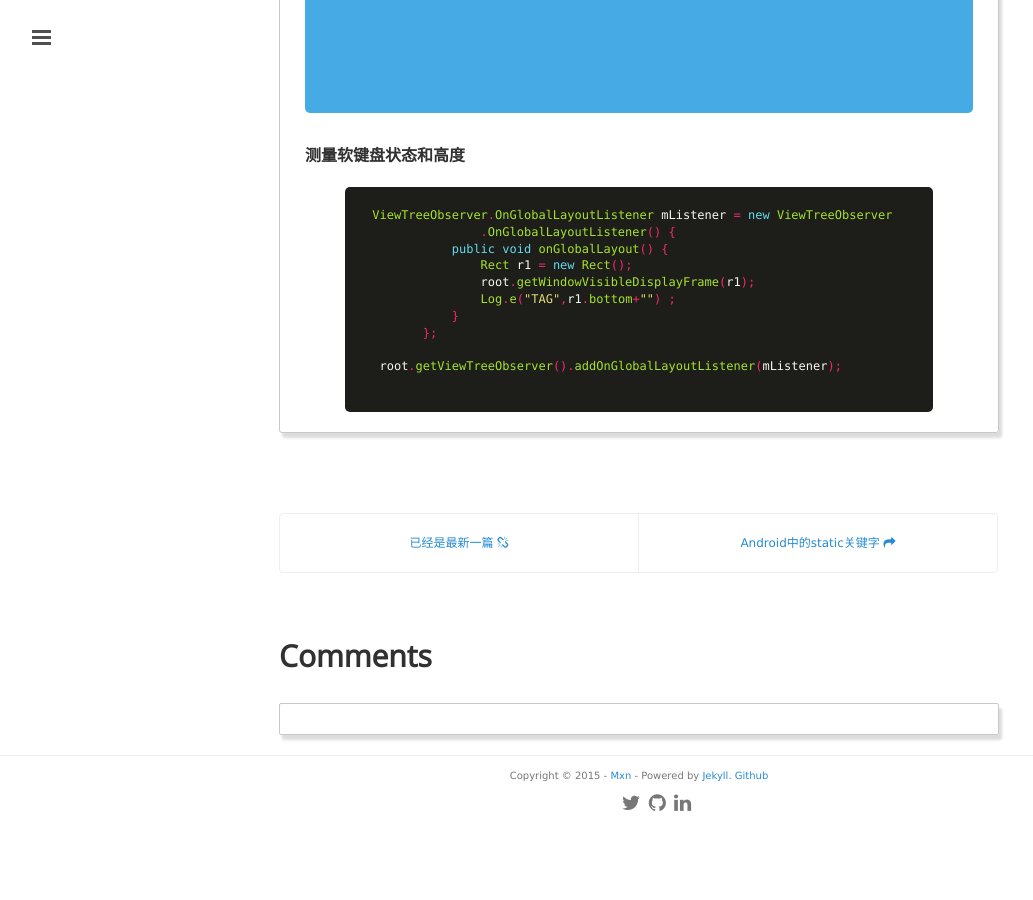
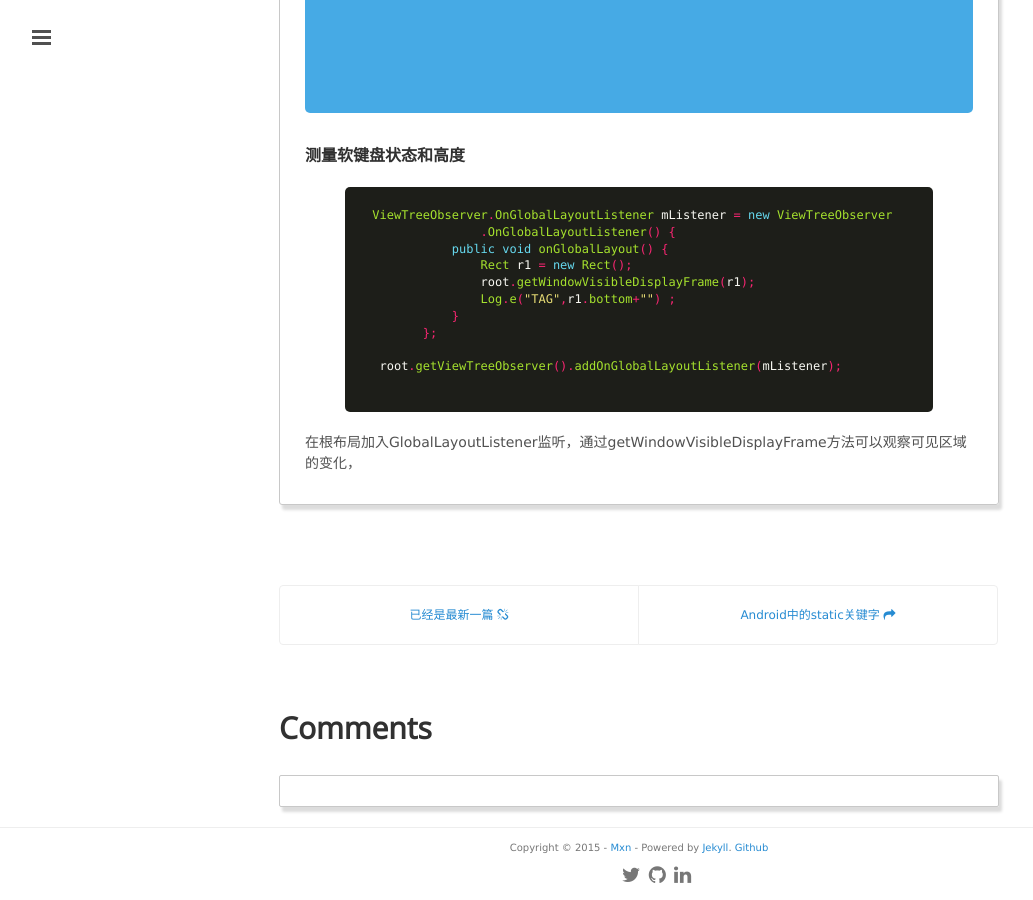
Before and after one commit to mxn21/mxn21.github.io, a Jekyll site: the page built from _posts/2015-11-16-viewTreeObserver解析.md, in a window 1280 px wide and 900 px high, scrolled down 8715 px. Shown: the whole window, without its empty margins (1-1034 px from the left). Built offline with Jekyll 4.4.1, drawn with Linux system fonts in a browser that asks for light colours; Markdown is read by kramdown in place of the engine named in the settings; comment, search, counter and statistics services are not loaded; before the commit the page ends 9543 px from its top, so only the background shows below that.

Commit message:
23432432

```diff
--- a/_posts/2015-11-16-viewTreeObserver解析.md
+++ b/_posts/2015-11-16-viewTreeObserver解析.md
@@ -337,3 +337,5 @@
 
   root.getViewTreeObserver().addOnGlobalLayoutListener(mListener);
      {% endhighlight %}
+
+在根布局加入GlobalLayoutListener监听，通过getWindowVisibleDisplayFrame方法可以观察可见区域的变化，
```
